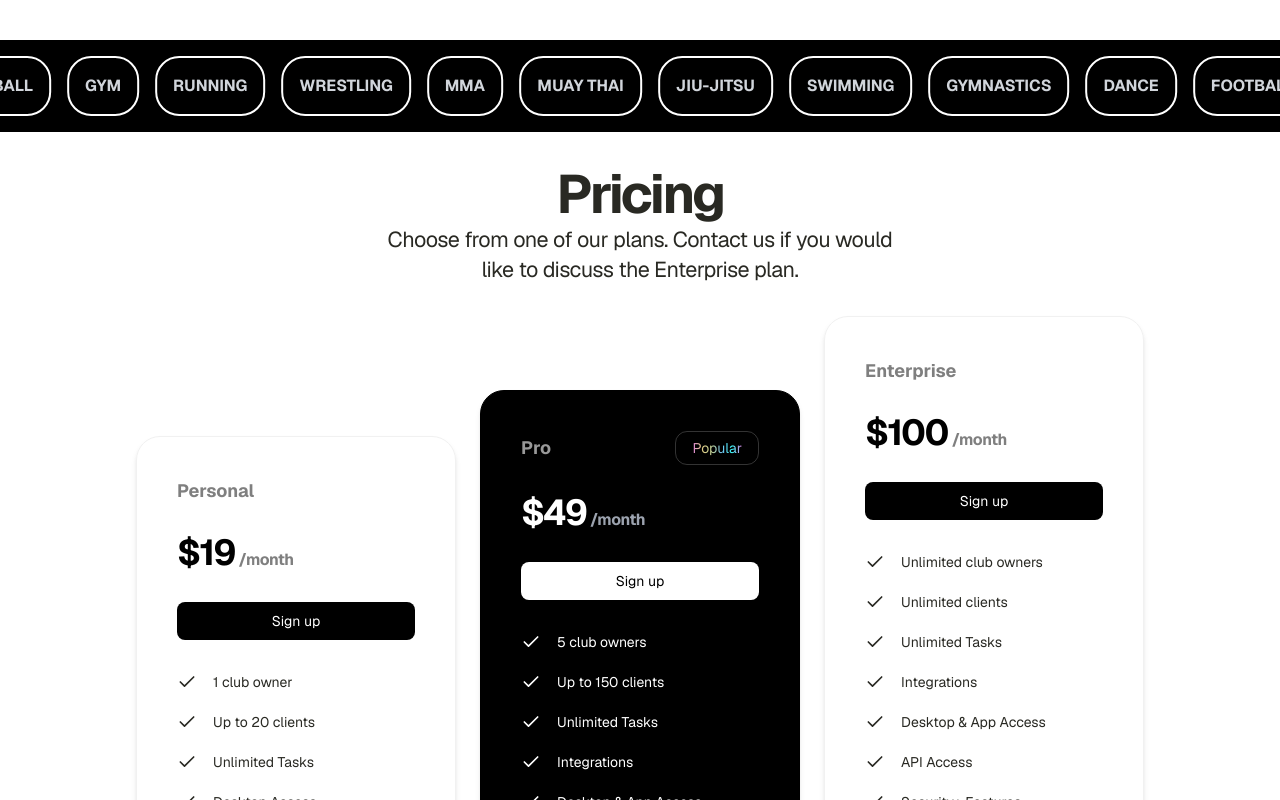
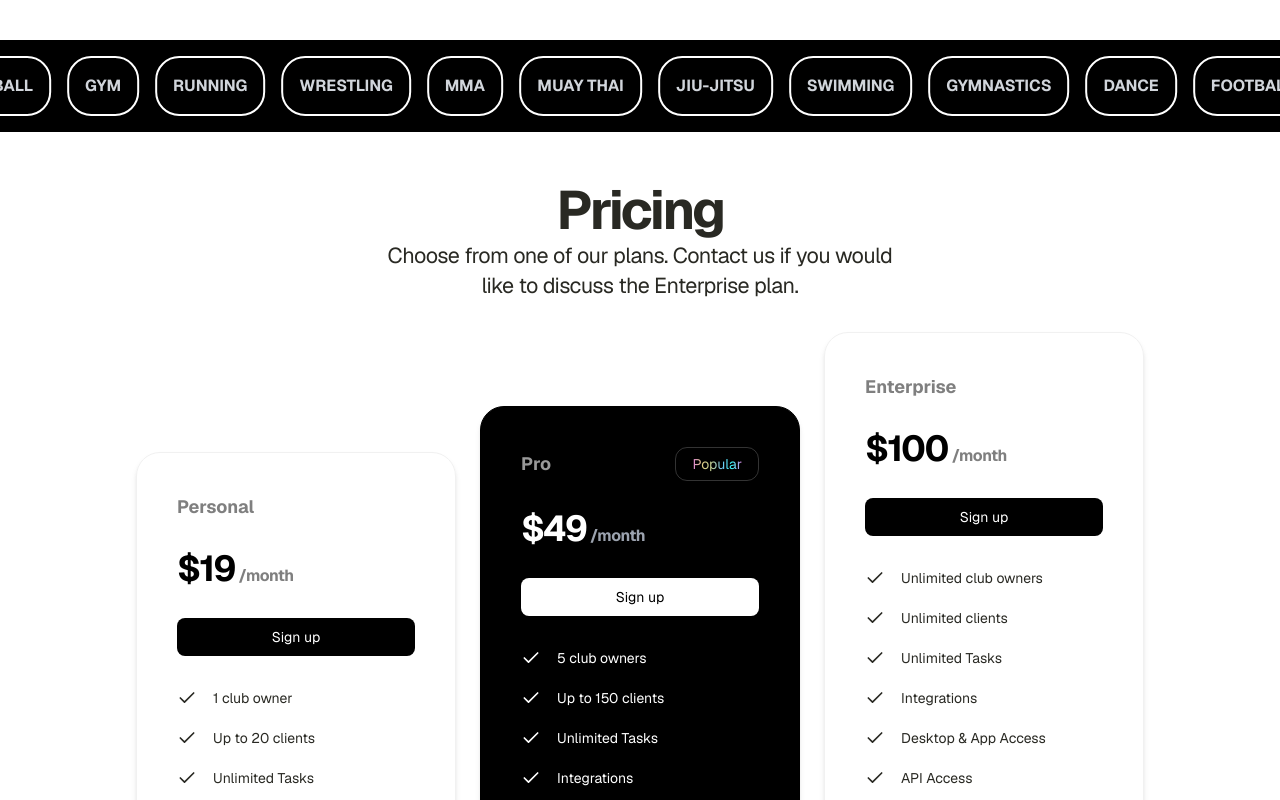
Before and after one commit to dylewskii/fitness-saas, a Next.js app: page / in a window 1280 px wide. Shown: the part 2500-3300 px from the top of the page. Built offline with nearby package versions, Linux system fonts and the light colour scheme; no server answers.

Commit message:
fix vertical padding

```diff
--- a/src/components/pricing.tsx
+++ b/src/components/pricing.tsx
@@ -52,7 +52,7 @@ type PricingProps = {
 
 export default function Pricing({ className }: PricingProps) {
   return (
-    <section className={`${className} space-y-8 px-8 py-8`}>
+    <section className={`${className} space-y-8 px-8 py-12`}>
       <div className="section-heading">
         <h3 className="section-title">Pricing</h3>
         <p className="section-description">
```
